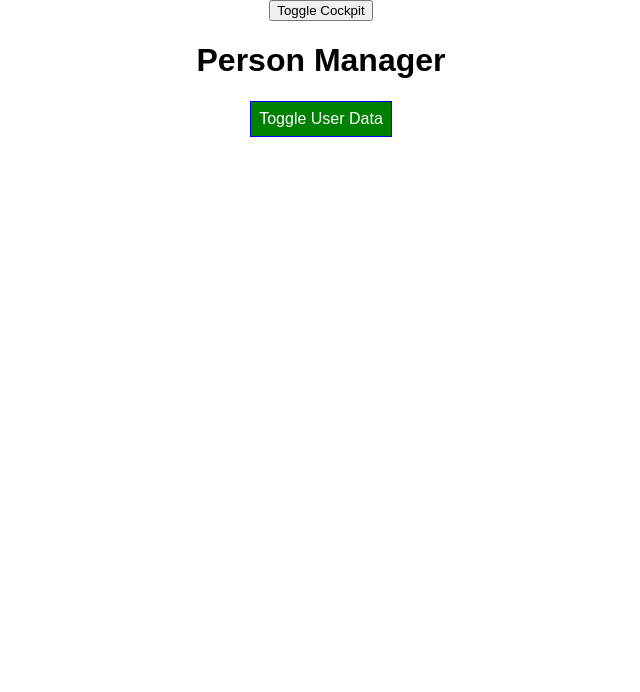
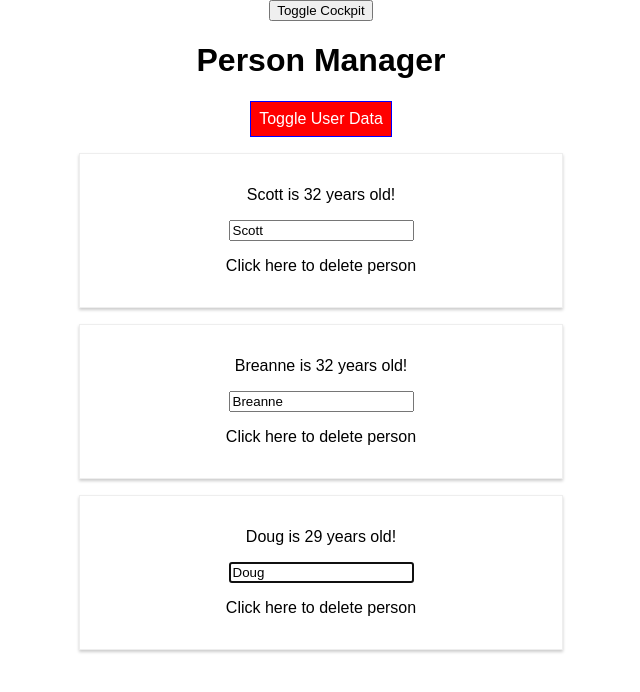
Before and after one commit to shavus/react-refresh-class, a React app: page / in a window 1280 px wide. Shown: the top 692 px of the page, without its empty margins (319-959 px from the left). Built offline with nearby package versions, Linux system fonts and the light colour scheme.

Commit message:
Setting State with prevState, propTypes, using refs.

```diff
--- a/package.json
+++ b/package.json
@@ -31,6 +31,7 @@
     "postcss-flexbugs-fixes": "3.2.0",
     "postcss-loader": "2.0.8",
     "promise": "8.0.1",
+    "prop-types": "^15.7.2",
     "raf": "3.4.0",
     "react": "^17.0.2",
     "react-dev-utils": "^5.0.2",
--- a/src/components/Cockpit/Cockpit.js
+++ b/src/components/Cockpit/Cockpit.js
@@ -1,27 +1,14 @@
-import React, { useEffect } from 'react';
+import React, { useEffect, useRef } from 'react';
 
 import classes from './Cockpit.css';
 
 const cockpit = (props) => {
 
-    //will only update when props.persons is updated
-    // useEffect(() => {
-    //     console.log('[Cockpit.js] useEffect');
-    //     setTimeout(() => {
-    //         alert('saved data to cloud');
-    //     }, 1000);
-    // }, [props.persons]);
+    const toggleBtnRef = useRef(null);
 
-    //will only update when component renders the first time.  Array must be passed empty.
     useEffect(() => {
         console.log('[Cockpit.js] useEffect');
-        // const timer =  setTimeout(() => {
-        //     alert('saved data to cloud');
-        // }, 1000);
-        // return () => {
-        //     clearTimeout(timer);
-        //     console.log('[Cockpit.js] cleanup work in useEffect')
-        // }
+        toggleBtnRef.current.click();
     }, []);
 
     useEffect(() => {
@@ -44,7 +31,7 @@ const cockpit = (props) => {
     return (
         <div className={classes.Cockpit}>
             <h1>{props.title}</h1>
-            <button className={buttonClasses} onClick={props.btnClicked}>
+            <button ref={toggleBtnRef} className={buttonClasses} onClick={props.btnClicked}>
                 Toggle User Data
             </button>
         </div>
--- a/src/components/PersonList/Person/Person.js
+++ b/src/components/PersonList/Person/Person.js
@@ -1,4 +1,5 @@
 import React, { Component, Fragment } from "react";
+import PropTypes from 'prop-types';
 
 import classes from './Person.css';
 
@@ -7,21 +8,20 @@ import withClass from '../../../hoc/withClass';
 //can extend PureComponent if want effective shouldComponentUpdate when checking on a change on any prop
 class Person extends Component {
 
-    //can take props and modify state.
-    static getDerivedStateFromProps(props, state) {
-        console.log('[Person.js] getDerivedStateFromProps');
-        return state;
+    constructor(props) {
+        super(props);
+        this.inputElementRef = React.createRef();
+    }
+
+    componentDidMount() {
+        // this.inputElement.focus();
+        this.inputElementRef.current.focus();
     }
 
     //determines whether component should update, can be used to optimize
     shouldComponentUpdate(nextProps, nextState) {
         console.log('[Person.js] shouldComponentUpdate');
         return true;
-    }
-
-    getSnapshotBeforeUpdate(previousProps, previousState) {
-        console.log['[Person.js] getSnapshotBeforeUpdate'];
-        return null;
     }
 
     //fires after component updates.
@@ -36,33 +36,31 @@ class Person extends Component {
 
     render() {
         console.log('[Person.js] rendering...');
-        // This is to show multiple items can be returned from a render as a list, but it's often cumbersome.
-        //  return [
-        //     // <div className='Person' style={style}>
-        //      <p key='i1' >{this.props.name} is {this.props.age} years old!</p>,
-        //     <input
-        //         key='i2'
-        //         type="text"
-        //         onChange={this.props.onNameChange}
-        //         value={this.props.name}
-        //     />,
-        //     <p
-        //         key='i3'
-        //         onClick={this.props.onDelete}
-        //     >
-        //         Click here to delete person
-        //     </p>
-        // ];
         return (
-            // <Aux>
             <Fragment>
-                <p>{this.props.name} is {this.props.age} years old!</p>
-                <input type="text" onChange={this.props.onNameChange} value={this.props.name} />
-                <p onClick={this.props.onDelete}>Click here to delete person</p>
+                <p>
+                    {this.props.name} is {this.props.age} years old!
+                </p>
+                <input
+                    type='text'
+                    // ref={(inputEl) => {this.inputElement = inputEl}}
+                    ref={this.inputElementRef}
+                    onChange={this.props.onNameChange}
+                    value={this.props.name}
+                />
+                <p onClick={this.props.onDelete}>
+                    Click here to delete person
+                </p>
             </Fragment>
-            // </Aux>
         );
     }
 };
 
+Person.propTypes = {
+    name: PropTypes.string,
+    age: PropTypes.number,
+    onNameChange: PropTypes.func,
+    onDelete: PropTypes.func,
+};
+
 export default withClass(Person, classes.Person);
--- a/src/components/PersonList/PersonList.js
+++ b/src/components/PersonList/PersonList.js
@@ -3,19 +3,9 @@ import Person from './Person/Person'
 
 class PersonList extends Component {
 
-    static getDerivedStateFromProps(props, state) {
-        console.log('[PersonList.js] getDerivedStateFromProps');
-        return state;
-    }
-
     shouldComponentUpdate(nextProps, nextState) {
         console.log('[PersonList.js] shouldComponentUpdate');
         return nextProps.persons !== this.props.persons;
-    }
-
-    getSnapshotBeforeUpdate(previousProps, previousState) {
-        console.log['[PersonList.js] getSnapshotBeforeUpdate'];
-        return {message: 'Snapshot!'}
     }
 
     componentDidUpdate() {
--- a/src/container/App.js
+++ b/src/container/App.js
@@ -57,15 +57,23 @@ class App extends Component {
     }
 
     toggleShowCockpit = () => {
-        this.setState({
-            showCockpit: !this.state.showCockpit,
+        this.setState((prevState, props) => {
+            return (
+                {
+                    showCockpit: !prevState.showCockpit,
+                }
+            );
         });
     }
 
     togglePersonsHandler = () => {
-        this.setState({
-            showPersons: !this.state.showPersons,
-        })
+        this.setState((prevState, props) => {
+            return (
+                {
+                    showPersons: !prevState.showPersons,
+                }
+            );
+        });
     }
 
     deletePersonHandler = (personIndex) => {
```
